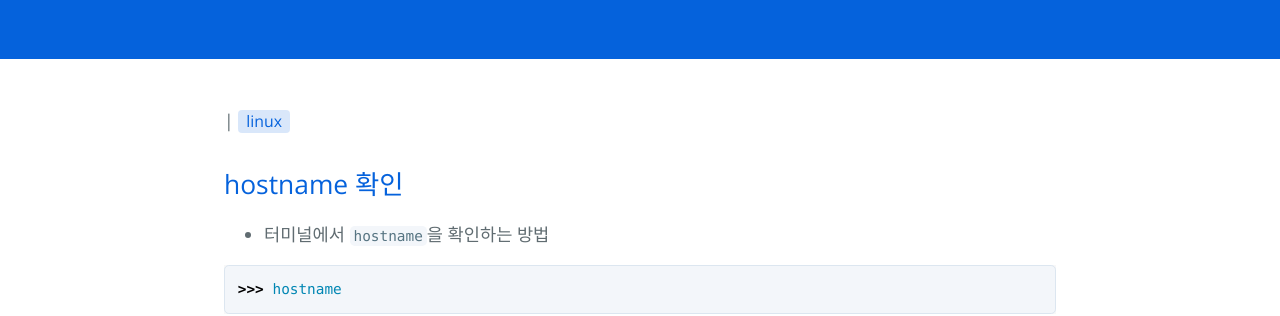
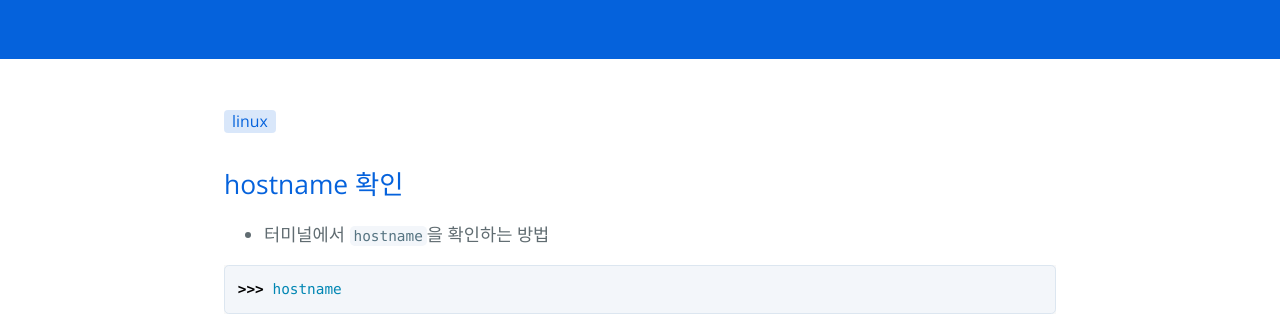
Before and after one commit to hcnoh/hcnoh.github.io, a Jekyll site: the page built from _posts/2018-10-05-ubuntu-hostname.md, in a window 1280 px wide. Shown: the part 338-654 px from the top of the page. Built offline with Jekyll 4.4.1, drawn with Linux system fonts in a browser that asks for light colours; comment, search, counter and statistics services are not loaded.

Commit message:
Update post.html

```diff
--- a/_layouts/post.html
+++ b/_layouts/post.html
@@ -16,7 +16,7 @@ layout: default
   </header> -->
 
   <div itemprop="articleBody">
-    {% if page.tags %} |
+    {% if page.tags %}
     {% for tag in page.tags %}
       <a href="{{ site.baseurl }}{{ site.tag_page }}#{{ tag | slugify }}" class="post-tag">{{ tag }}</a>
     {% endfor %}
```
